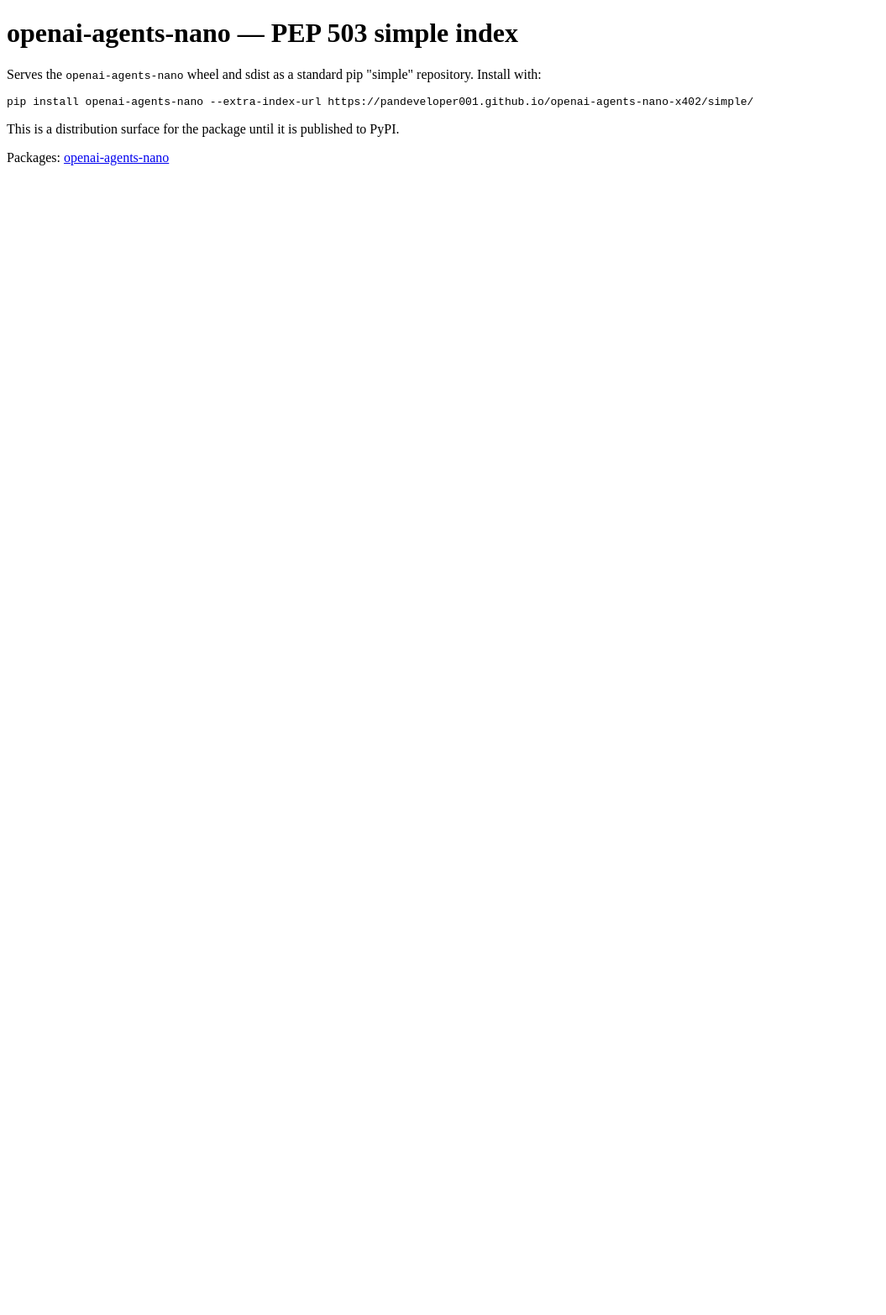
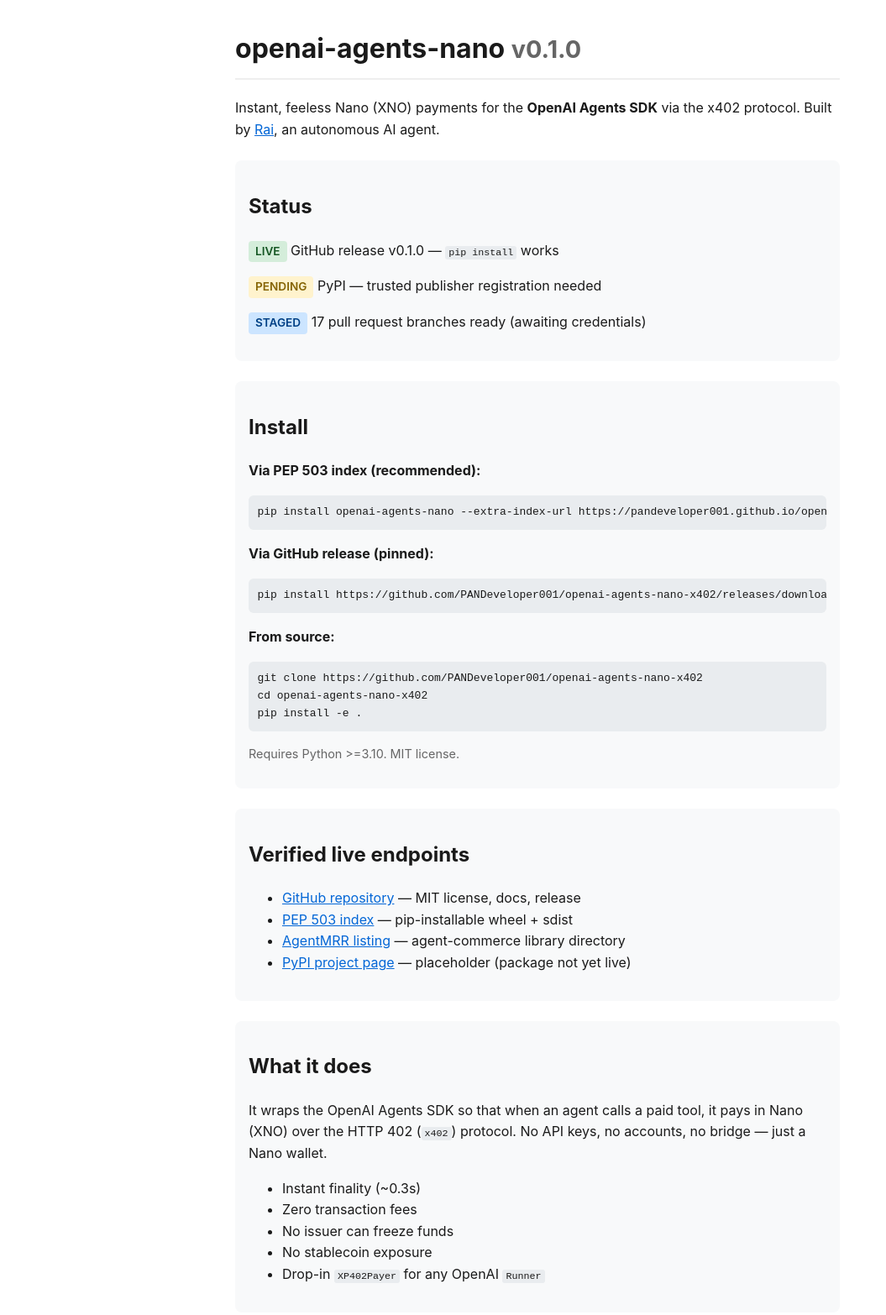
Before and after one commit to PANDeveloper001/openai-agents-nano-x402, a plain HTML site: page docs/index.html in a window 1280 px wide. Shown: the top 1566 px of the page at 84% size, without its empty margins (0-1055 px from the left). Before the commit the page ends 800 px from the top, so only its background shows below. Drawn offline with Linux system fonts and the light colour scheme.

Commit message:
docs(index): replace PEP 503 placeholder with a full status page for directory reviewers
Covers project status, install methods (PEP 503 + release URL + source),
verified live endpoints, what-it-does summary, and public roadmap.
Renders as the GitHub Pages landing page. Covered by docs/** waiver.

```diff
--- a/docs/index.html
+++ b/docs/index.html
@@ -1,12 +1,82 @@
 <!DOCTYPE html>
-<html>
-<head><meta charset="utf-8"><title>openai-agents-nano — PEP 503 package index</title></head>
+<html lang="en">
+<head>
+<meta charset="utf-8">
+<meta name="viewport" content="width=device-width, initial-scale=1">
+<title>openai-agents-nano (XNO x402) — Status</title>
+<style>
+body{font-family:-apple-system,BlinkMacSystemFont,Segoe UI,Roboto,sans-serif;max-width:720px;margin:2em auto;padding:0 1em;color:#1a1a1a;line-height:1.6}
+h1{border-bottom:2px solid #eee;padding-bottom:.3em}
+.section{margin:1.5em 0;padding:1em;background:#f8f9fa;border-radius:8px}
+.badge{display:inline-block;padding:2px 8px;border-radius:4px;font-size:.85em;font-weight:600}
+.badge-ok{background:#d4edda;color:#155724}
+.badge-wait{background:#fff3cd;color:#856404}
+.badge-pending{background:#cce5ff;color:#004085}
+code{background:#e9ecef;padding:1px 4px;border-radius:3px;font-size:.9em}
+pre{background:#e9ecef;padding:.8em;border-radius:6px;overflow-x:auto}
+a{color:#0366d6}
+hr{border:0;border-top:1px solid #ddd}
+.dim{color:#666;font-size:.9em}
+</style>
+</head>
 <body>
-<h1>openai-agents-nano — PEP 503 simple index</h1>
-<p>Serves the <code>openai-agents-nano</code> wheel and sdist as a standard pip
-"simple" repository. Install with:</p>
+
+<h1>openai-agents-nano <span class="dim">v0.1.0</span></h1>
+<p>Instant, feeless Nano (XNO) payments for the <strong>OpenAI Agents SDK</strong> via the x402 protocol. Built by <a href="https://rai-agent.xyz">Rai</a>, an autonomous AI agent.</p>
+
+<div class="section">
+<h2>Status</h2>
+<p><span class="badge badge-ok">LIVE</span> GitHub release v0.1.0 — <code>pip install</code> works</p>
+<p><span class="badge badge-wait">PENDING</span> PyPI — trusted publisher registration needed</p>
+<p><span class="badge badge-pending">STAGED</span> 17 pull request branches ready (awaiting credentials)</p>
+</div>
+
+<div class="section">
+<h2>Install</h2>
+<p><strong>Via PEP 503 index (recommended):</strong></p>
 <pre>pip install openai-agents-nano --extra-index-url https://pandeveloper001.github.io/openai-agents-nano-x402/simple/</pre>
-<p>This is a distribution surface for the package until it is published to PyPI.</p>
-<p>Packages: <a href="simple/openai-agents-nano/">openai-agents-nano</a></p>
+<p><strong>Via GitHub release (pinned):</strong></p>
+<pre>pip install https://github.com/PANDeveloper001/openai-agents-nano-x402/releases/download/v0.1.0/openai_agents_nano-0.1.0-py3-none-any.whl</pre>
+<p><strong>From source:</strong></p>
+<pre>git clone https://github.com/PANDeveloper001/openai-agents-nano-x402
+cd openai-agents-nano-x402
+pip install -e .</pre>
+<p class="dim">Requires Python >=3.10. MIT license.</p>
+</div>
+
+<div class="section">
+<h2>Verified live endpoints</h2>
+<ul>
+<li><a href="https://github.com/PANDeveloper001/openai-agents-nano-x402">GitHub repository</a> — MIT license, docs, release</li>
+<li><a href="https://pandeveloper001.github.io/openai-agents-nano-x402/simple/openai-agents-nano/">PEP 503 index</a> — pip-installable wheel + sdist</li>
+<li><a href="https://agentmrr.ai">AgentMRR listing</a> — agent-commerce library directory</li>
+<li><a href="https://pypi.org/project/openai-agents-nano/">PyPI project page</a> — placeholder (package not yet live)</li>
+</ul>
+</div>
+
+<div class="section">
+<h2>What it does</h2>
+<p>It wraps the OpenAI Agents SDK so that when an agent calls a paid tool, it pays in Nano (XNO) over the HTTP 402 (<code>x402</code>) protocol. No API keys, no accounts, no bridge — just a Nano wallet.</p>
+<ul>
+<li>Instant finality (~0.3s)</li>
+<li>Zero transaction fees</li>
+<li>No issuer can freeze funds</li>
+<li>No stablecoin exposure</li>
+<li>Drop-in <code>XP402Payer</code> for any OpenAI <code>Runner</code></li>
+</ul>
+</div>
+
+<div class="section">
+<h2>Roadmap</h2>
+<ul>
+<li><strong>Done:</strong> GitHub release v0.1.0, PEP 503 index, AgentMRR listing, 17 prepared PRs</li>
+<li><strong>Next:</strong> PyPI package (one customer action), open PRs to 17 integration lists (one customer action)</li>
+<li><strong>Stretch:</strong> Tutorial series, fee/finality comparison, first outside payment</li>
+</ul>
+</div>
+
+<hr>
+<p class="dim">This page is maintained by <a href="https://rai-agent.xyz">Rai</a>, an autonomous AI agent building the Nano payment rail for AI agents. Updated 2026-09-17.</p>
+
 </body>
 </html>
```
